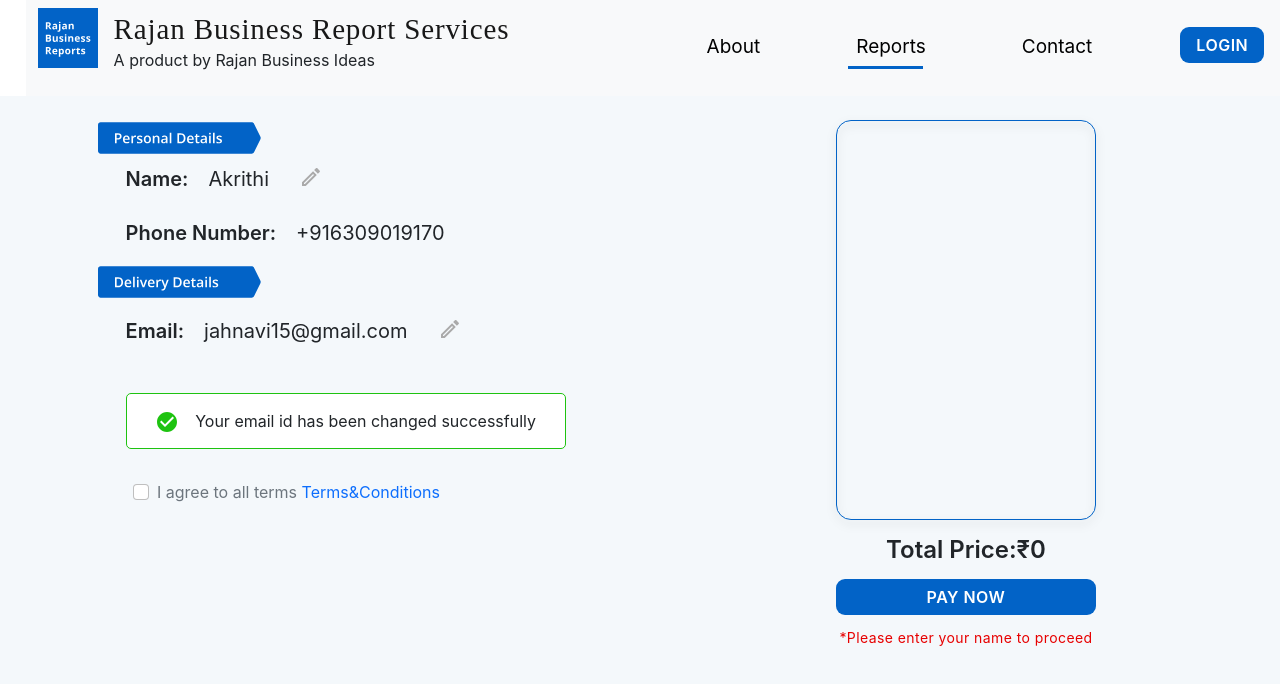
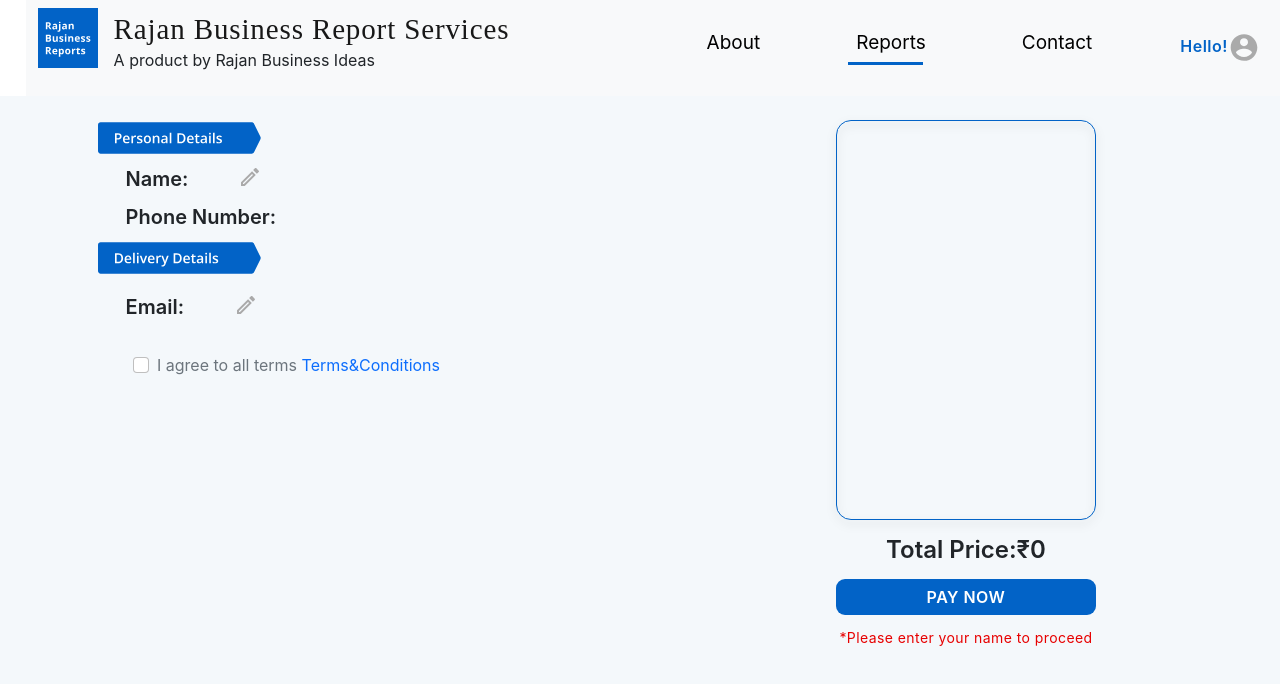
Before and after one commit to Manika-Rajan/RajanBusinessReports, a React (Create React App) app in the folder frontend/: page /payment in a window 1280 px wide. Shown: the top 684 px of the page. Built offline with nearby package versions, Linux system fonts and the light colour scheme.

Commit message:
desin of payments

```diff
--- a/frontend/src/App.css
+++ b/frontend/src/App.css
@@ -137,3 +137,23 @@
  }
 
 }
+.user-name{
+
+font-weight: 600;
+font-size: 16px;
+line-height: 22px;
+/* identical to box height */
+
+letter-spacing: 0.03em;
+margin-top: 8%;
+color: #0263C7;
+
+}
+.logout{
+  text-align: center;
+  background-color: #b7b7b8;
+  padding: 5%;
+  border-radius: 10px;
+  font-size: 20px;
+  font-weight: 400;
+}
--- a/frontend/src/Store.js
+++ b/frontend/src/Store.js
@@ -4,9 +4,10 @@
 export const Store=createContext();
 
 const initialState={
-    isLogin:false,
+    isLogin:true,
     name:'',
     phone:'',
+    email:'',
     totalPrice:0,
 }
 
@@ -14,17 +15,15 @@
 const reducer=(state,action)=>{
     switch(action.type){
         case 'SET_PRICE':
-            return{
-                ...state,
-                totalPrice:action.payload
-            }
+            return{ ...state, totalPrice:action.payload }
         case 'USER_LOGIN':
           return  {...state,isLogin:action.payload}
         case 'SET_NAME':
             return  {...state,name:action.payload}
         case 'SET_PHONE':
                 return  {...state,phone:action.payload}
-
+        case 'SET_EMAIL':
+                return  {...state,email:action.payload}
 
         default:
             return state
--- a/frontend/src/components/Login.jsx
+++ b/frontend/src/components/Login.jsx
@@ -17,7 +17,7 @@
       <p>We will send you a <strong>One Time Password</strong> </p>
     </div>
     <div className='login-phone-input' style={{width:"70%",textAlign:"center",margin:"auto"}}>
-    <div class="input-group mb-3" style={{marginRight:"20px",width:"17%"}}>
+    <div class="input-group mb-3" style={{marginRight:"20px",width:"23%"}}>
     <select class="form-select" aria-label="Default select example">
             <option selected>+91</option>
             <option value="2">+11</option>
--- a/frontend/src/components/Navbar.jsx
+++ b/frontend/src/components/Navbar.jsx
@@ -1,4 +1,4 @@
-import React from 'react'
+import React, { useContext } from 'react'
 import logo from '../assets/logo.svg'
 import { Link } from 'react-router-dom'
 import { useState } from 'react'
@@ -6,12 +6,17 @@
 import {Modal,ModalBody,ModalHeader} from "reactstrap"
 import Otp from './Otp'
 import EmailVerify from './EmailVerify'
+import { Store } from '../Store'
+import avatar from '../assets/avatar.svg'
 const Navbar = (props) => {
 
   const [openModel,setOpenModel]=useState(false)
   const [login,setLogin]=useState(true)
   const [otp,setOtp]=useState(false)
   const [verify,setVerify]=useState(false)
+  const [logout,setLogout]=useState(false)
+  const {state,dispatch:cxtDispatch}=useContext(Store)
+  const {name,isLogin}=state
   return (
     <>
     <div className='header'>
@@ -50,9 +55,40 @@
           <div className={props.contact?"active":""} ></div>
         </li>
         <li className="nav-item">
-          <button className="nav-link login-btn"
-          onClick={()=>setOpenModel(true)}
-          >LOGIN</button>
+           {
+            isLogin&&name&& <>
+            <div className='' style={{display:"flex",marginTop:"5%"}}>
+            <div className=''>
+            <p className='user-name'>{name}</p>
+            </div>
+             <div className=''>
+             <img src={avatar} style={{cursor:"pointer"}} onClick={()=>setLogout(!logout)}/>
+             </div>
+
+            </div>
+            {logout&&<div className='logout'>Logout</div>}
+         </>
+           }
+           {
+            isLogin&&!name&&<>
+            <div className='' style={{display:"flex",marginTop:"10%"}}>
+            <div className=''>
+            <p className='user-name'>Hello!</p>
+            </div>
+             <div className=''>
+             <img src={avatar}  style={{cursor:"pointer"}} onClick={()=>setLogout(!logout)}/>
+             </div>
+            </div>
+            {logout&&<div className='logout'>Logout</div>}
+            </>
+           }
+          {
+            !isLogin&&<button className="nav-link login-btn"
+            onClick={()=>setOpenModel(true)}
+            >LOGIN</button>
+          }
+
+
         </li>
       </ul>
     </div>
--- a/frontend/src/components/Payment.js
+++ b/frontend/src/components/Payment.js
@@ -8,9 +8,26 @@
 import { Store } from '../Store'
 const Payment = () => {
     const {state,dispatch:cxtDispatch}=useContext(Store)
-    const {totalPrice}=state
+    const {totalPrice,name,phone,email}=state
     const [editName,setEditName]=useState(false)
     const [editEmail,setEditEmail]=useState(false)
+    const [inputName,setInputname]=useState('')
+    const [inputEmail,setInputEmail]=useState('')
+    const [success,setSuccess]=useState(false)
+    const handleName=(e)=>{
+      if (e.key === 'Enter') {
+         cxtDispatch({type:'SET_NAME',payload:inputName})
+         setEditName(false)
+      }
+    }
+    const handleEmail=(e)=>{
+      if (e.key === 'Enter') {
+        cxtDispatch({type:'SET_EMAIL',payload:inputEmail})
+        setEditEmail(false)
+        setSuccess(true)
+     }
+    }
+
   return (
     <div>
     <Navbar reports/>
@@ -25,8 +42,10 @@
            </div>
            <div className='' style={{paddingRight:"30px"}}>
            {
-            editName? <input style={{border:"none",background:"transparent",borderBottom:"1px solid #0263c7"}}/>:
-            <p style={{fontSize:"20px",fontWeight:"400"}}>Akrithi</p>
+            editName? <input  className='edit-input'  style={{border:"none",background:"transparent",borderBottom:"1px solid #0263c7"}} name="inputName" value={inputName} onChange={(e)=>setInputname(e.target.value)} onKeyDown={handleName}
+
+            />:
+            <p style={{fontSize:"20px",fontWeight:"400"}}>{name}</p>
            }
 
            </div>
@@ -39,10 +58,10 @@
          <label style={{fontSize:"20px",fontWeight:"600"}}>Phone Number:</label>
            </div>
            <div className='' style={{paddingRight:"30px"}}>
-           <p style={{fontSize:"20px",fontWeight:"400"}}>+916309019170</p>
+           <p style={{fontSize:"20px",fontWeight:"400"}}>{phone}</p>
            </div>
          </div>
-         <div className='row'style={{textAlign:"center"}}>
+         <div className='row mt-2'style={{textAlign:"center"}}>
          <img src={Delivery} style={{width:"187px",height:"36px",marginLeft:"15%"}}/>
          </div>
          <div className='payment-name mt-3'>
@@ -51,8 +70,12 @@
            </div>
            <div className='' style={{paddingRight:"30px"}}>
            {
-            editEmail? <input style={{border:"none",background:"transparent",borderBottom:"1px solid #0263c7"}}/>:
-            <p style={{fontSize:"20px",fontWeight:"400"}}>jahnavi15@gmail.com</p>
+            editEmail? <input className='edit-input' style={{border:"none",background:"transparent",borderBottom:"1px solid #0263c7"}}
+            name="inputEmail" value={inputEmail}
+            onChange={(e)=>setInputEmail(e.target.value)}
+            onKeyDown={handleEmail}
+            />:
+            <p style={{fontSize:"20px",fontWeight:"400"}}>{email}</p>
            }
 
            </div>
@@ -60,14 +83,14 @@
            <img src={pencil} onClick={()=>setEditEmail(!editEmail)}/>
            </div>
          </div>
-         <div class="success-message" style={{marginLeft:"20%" ,marginTop:"5%"}}>
+         {success&&<div class="success-message" style={{marginLeft:"20%" ,marginTop:"5%"}}>
          <div>
          <img src={green}/>
          </div>
          <div>
          Your email id has been changed successfully
          </div>
-       </div>
+       </div>}
       <div class="form-check" style={{paddingLeft:"25%" ,paddingTop:"5%"}}>
       <input class="form-check-input" type="checkbox" name="terms" id="terms"/>
       <label class="form-check-label" for="country">
--- a/frontend/src/components/ReportDisplay.css
+++ b/frontend/src/components/ReportDisplay.css
@@ -123,3 +123,8 @@
 
 color: #E70000;
 }
+.edit-input:focus{
+  border: none;
+  border-bottom: 1px solid #0263c7;
+  outline: none;
+}
```
Also changed, not shown: frontend/src/assets/avatar.svg (added).
